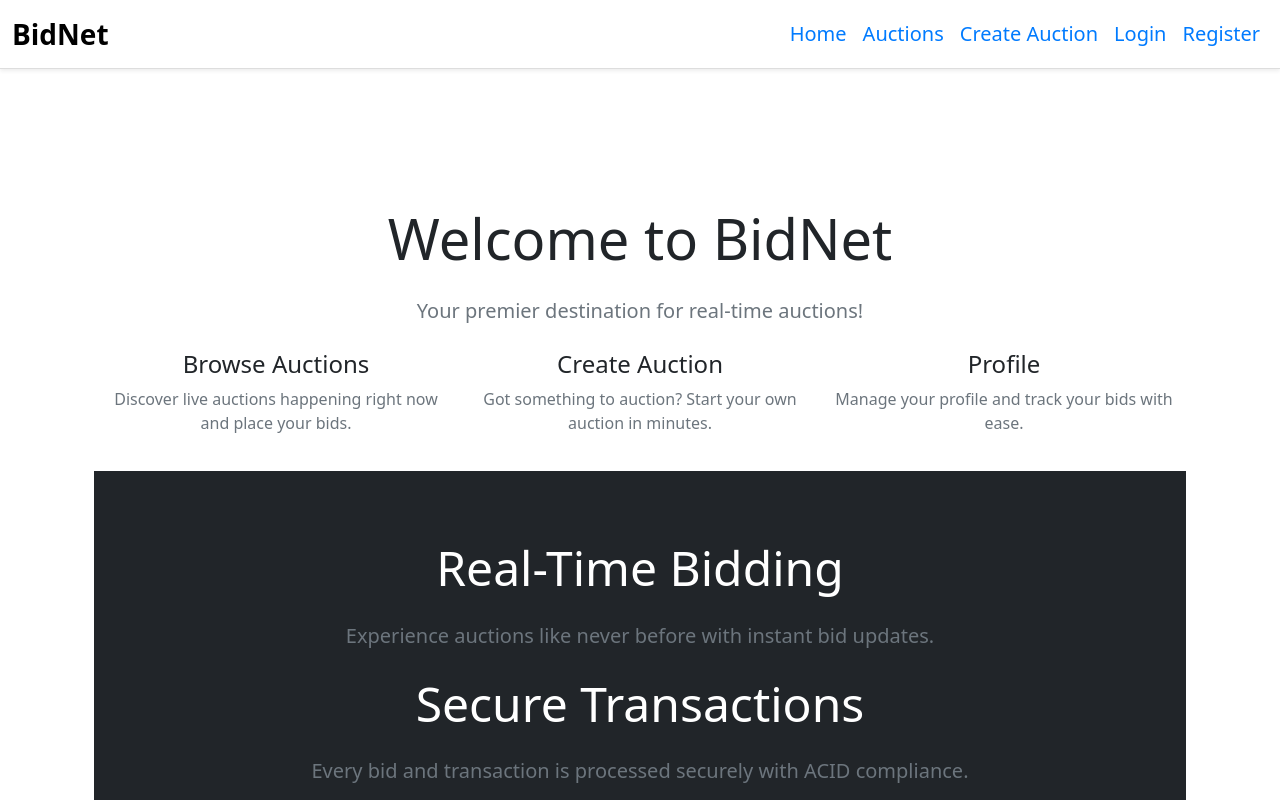
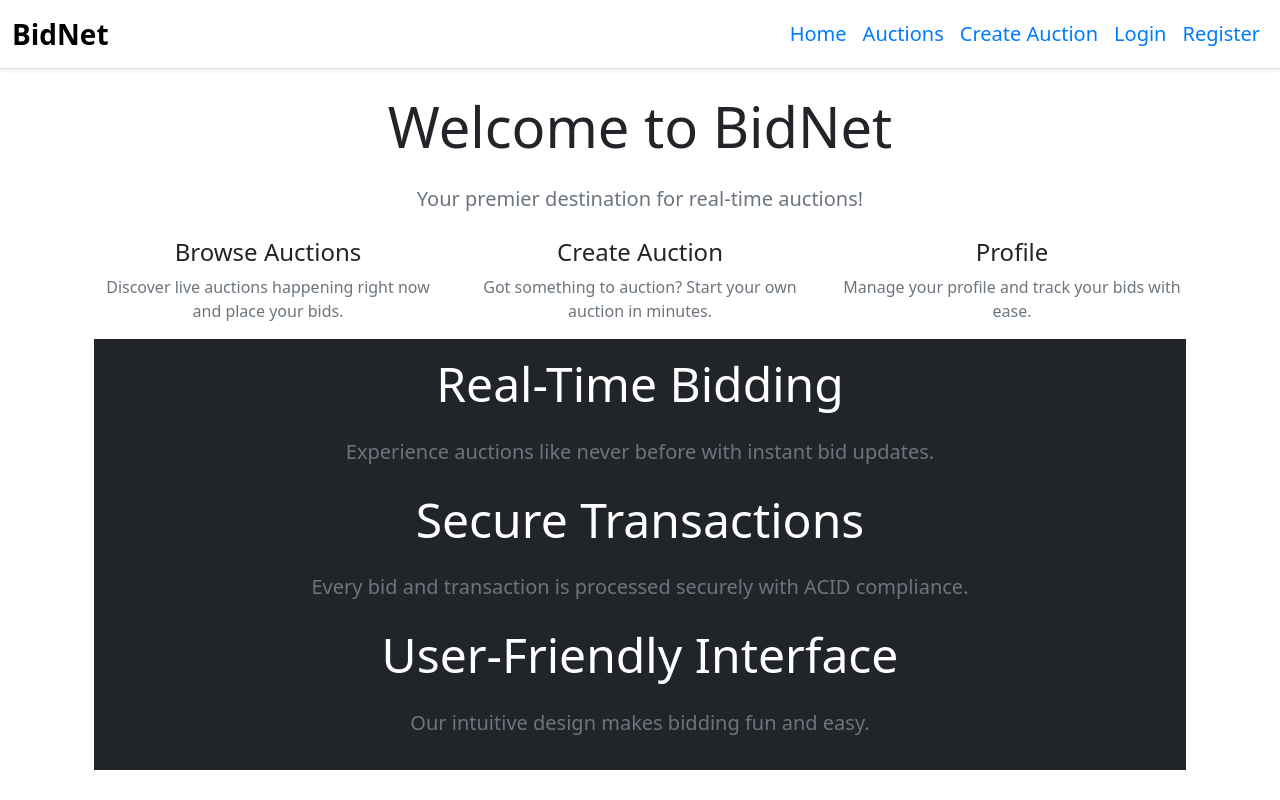
Before and after one commit to ishanuwo/BidNet, a React (Vite) app in the folder client/: page /home in a window 1280 px wide. Shown: the top 800 px of the page. Built offline with nearby package versions, Linux system fonts and the light colour scheme; no server answers.

Commit message:
minor css

```diff
--- a/client/src/App.tsx
+++ b/client/src/App.tsx
@@ -27,7 +27,7 @@ const App: React.FC = () => {
     <Router>
       <div>
         <Navbar isAuthenticated={isAuthenticated} handleLogout={handleLogout} />
-        <div className="container mt-5">
+        <div className="container mt-1">
           <Routes>
             <Route path="/home" element={<HomePage />} />
             <Route path="/auctions" element={<AuctionList />} />
--- a/client/src/Components/HomePage.tsx
+++ b/client/src/Components/HomePage.tsx
@@ -1,11 +1,10 @@
-import React from 'react';
 import 'bootstrap/dist/css/bootstrap.min.css';
 
 const Homepage = () => {
   return (
     <div className="container-fluid">
-      <main className="text-center py-5">
-        <div className="container">
+      <main className="text-center">
+        <div>
           <h1 className="display-4 mb-4">Welcome to BidNet</h1>
           <p className="lead mb-4">Your premier destination for real-time auctions!</p>
           <div className="row">
@@ -24,8 +23,8 @@ const Homepage = () => {
           </div>
         </div>
 
-        <section className="py-5 bg-dark text-white">
-          <div className="container">
+        <section className="py-3 bg-dark text-white">
+          <div>
             <h2 className="display-5 text-center mb-4">Real-Time Bidding</h2>
             <p className="lead text-center mb-4">Experience auctions like never before with instant bid updates.</p>
             <h2 className="display-5 text-center mb-4">Secure Transactions</h2>
```
